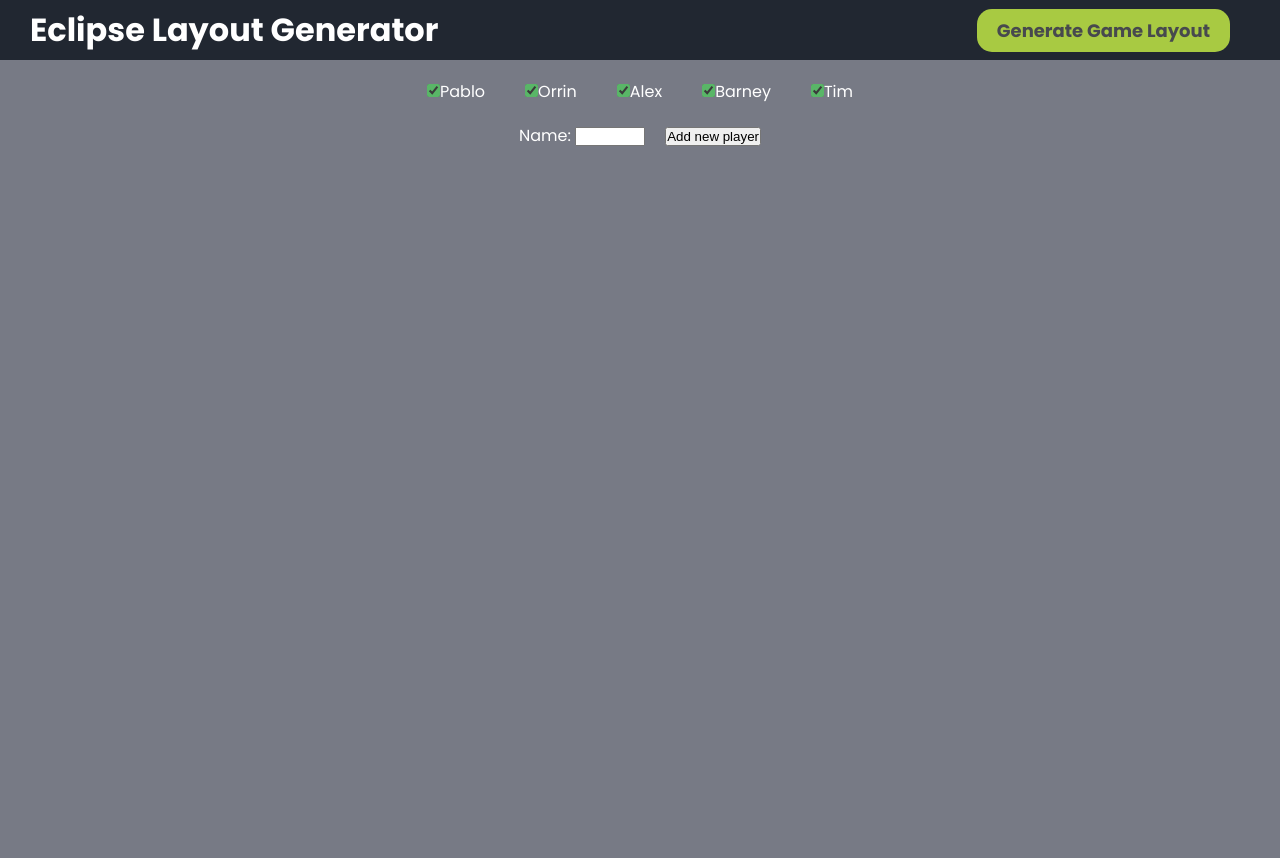
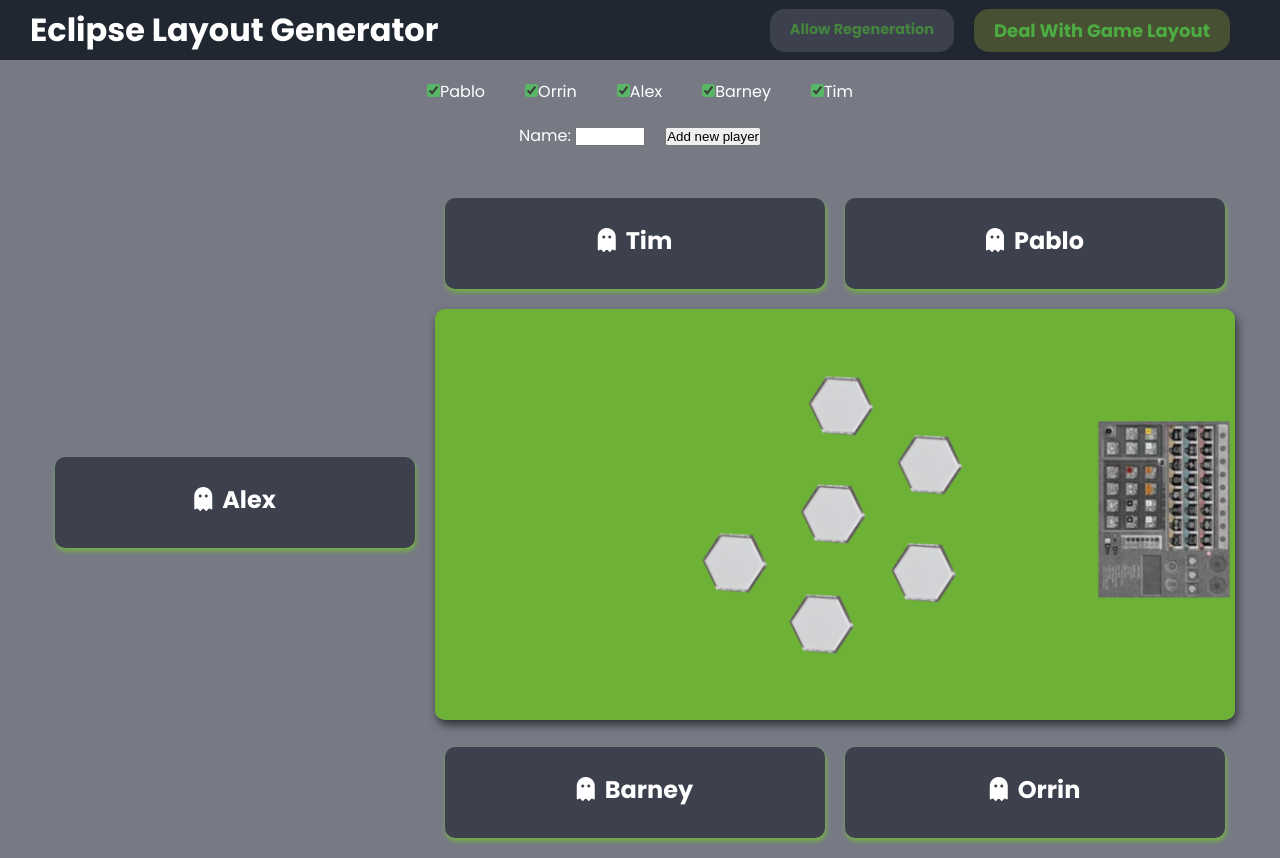
Before and after one commit to pablisch/eclipse-layout-react, a React (Create React App) app: page / in a window 1280 px wide. Both pictures are taken after a click on the element "Generate Game Layout". Before the commit the page ends 800 px from the top, so only its background shows below. Built offline with nearby package versions, Linux system fonts and the light colour scheme.

Commit message:
Newly restructured app fully working

```diff
--- a/src/AdditionalPlayers.js
+++ b/src/AdditionalPlayers.js
@@ -1,6 +1,6 @@
 function AdditionalPlayers({ addPlayer, setAddPlayer, handleNewPlayer }) {
 
-  const handleSubmit = (e) => {
+  const handleAddPlayerSubmit = (e) => {
     e.preventDefault();
     handleNewPlayer(addPlayer);
     setAddPlayer('')
@@ -8,7 +8,7 @@ function AdditionalPlayers({ addPlayer, setAddPlayer, handleNewPlayer }) {
 
   return (
     <div className='others'>
-      <form onSubmit={handleSubmit}>
+      <form onSubmit={handleAddPlayerSubmit}>
         <label htmlFor=''>Name: </label>
         <input
           id='add1'
--- a/src/App.js
+++ b/src/App.js
@@ -1,115 +1,75 @@
-import { useState, useEffect } from 'react';
+import { useState } from 'react';
 import Navbar from './Navbar';
 import Table from './Table';
 import Form from './Form';
 
 function App() {
-  const regularPlayerList = [{ id: 1, name: "Pablo", playing: true }, { id: 2, name: "Orrin", playing: true }, { id: 3, name: "Alex", playing: true }, { id: 4, name: "Barney", playing: true }, { id: 5, name: "Tim", playing: true },];
-  const [players, setPlayers] = useState(regularPlayerList);
-  const [addPlayer, setAddPlayer] = useState('')
+  const regularPlayerList = [
+    { id: 1, name: 'Pablo', playing: true },
+    { id: 2, name: 'Orrin', playing: true },
+    { id: 3, name: 'Alex', playing: true },
+    { id: 4, name: 'Barney', playing: true },
+    { id: 5, name: 'Tim', playing: true },
+  ];
+  const [players, setPlayers] = useState(regularPlayerList); // initial players and result of form additions
+  const [addPlayer, setAddPlayer] = useState(''); // add players in AditionalPlayers component
+  const [playerList, setPlayerList] = useState([]) // final player list resulting from form submission
 
-  const [layout, setLayout] = useState(false);
-  const [generated, setGenrated] = useState(false);
-  const [layoutImage, setLayoutImage] = useState('images/playTable.png');
+  const [generated, setGenerated] = useState(false); // true when a laout has been generated
+  const [generatedCount, setGeneratedCount] = useState(0); // count of how many generations there have been
 
   function handlePlayerPlaying(name) {
-    setPlayers(players => players.map(player => player.name === name ? {...player, playing: !player.playing} : player))
-    console.log("CHANGING PLAYER STATUS", name)
+    setPlayers((players) =>
+      players.map((player) =>
+        player.name === name ? { ...player, playing: !player.playing } : player
+      )
+    );
   }
 
   function handleNewPlayer(name) {
     const newPlayer = { id: Date.now(), name: name, playing: true };
-    setPlayers(players => [...players, newPlayer]);
-    console.log("NEW PLAYER", name);
+    setPlayers((players) => [...players, newPlayer]);
   }
 
-
-  const handleSubmit = (e) => {
+  const handleMainFormSubmit = (e) => {
     e.preventDefault();
-    // setPlayers([]);
-    let count = 0;
-    if (count > 6) {
+    const playingPlayersNames = players.filter(player => player.playing).map(player => player.name)
+    console.log(playingPlayersNames)
+    if (playingPlayersNames > 6) {
       alert('Eclipse has a maximum of 6 players.');
       return;
-    } else if (count < 4) {
-      alert('With less than 4 players, you should be able to work this out yourselves!');
-      return;
-    }
+    } else if (playingPlayersNames < 4) {
+      alert(
+        'With less than 4 players, you should be able to work this out yourselves!'
+        );
+        return;
+      }
+    setPlayerList(playingPlayersNames)
 
-    console.log(players)
-    setLayout(true);
-    setGenrated(true);
+    console.log('players:', players);
+    setGenerated(true);
+    setGeneratedCount((counter) => counter + 1);
   };
 
-  function shuffleArray(array) {
-    for (let i = array.length - 1; i > 0; i--) {
-      const j = Math.floor(Math.random() * (i + 1));
-      [array[i], array[j]] = [array[j], array[i]];
-    }
-
-    if (players.includes('Pablo')) {
-      if (Math.floor(Math.random() * (5 - 1 + 1) + 1) !== 1) {
-        let index = players.indexOf("Pablo");
-        if (index !== -1) {
-          let removed = players.splice(index, 1);
-          players.unshift(removed[0]);
-        }
-      }
-    }
-
-    return array;
-  }
-
-  function getTableImage() {
-    console.log(players.length)
-    if (players.length === 4) {
-      if (Math.floor(Math.random()*(2-1+1)+1) === 1) {
-        setLayoutImage("images/playTableFourV1b.png");
-        console.log('layoutImage:', layoutImage);
-      } else {
-        setLayoutImage("images/playTableFourV2b.png");
-        console.log('layoutImage:', layoutImage);
-      }
-    }
-
-    if (players.length === 5) {
-      var randomNumber = (Math.floor(Math.random()*(5-1+1)+1))
-      switch(randomNumber) {
-        case 1:
-          setLayoutImage("images/playTableFiveV1b.png");
-          break;
-          case 2:
-          setLayoutImage("images/playTableFiveV2b.png");
-          break;
-          case 3:
-          setLayoutImage("images/playTableFiveV3b.png");
-          break;
-          case 4:
-          setLayoutImage("images/playTableFiveV4b.png");
-          break;
-          case 5:
-          setLayoutImage("images/playTableFiveV5b.png");
-          break;
-          default:
-          setLayoutImage("images/playTable.png");
-          break;
-      }
-    }
-  }
-
-  // useEffect(() => {
-  //   console.log("LAYOUT CHANGED", layout)
-  //   console.log(players);
-  //   // shuffleArray(players);
-  //   console.log(players);
-  //   getTableImage();
-  // }, [players])
-
   return (
-    <div className="App">
-      <Navbar layout={layout} setLayout={setLayout} handleSubmit={handleSubmit} />
-      <Form players={players} handlePlayerPlaying={handlePlayerPlaying} addPlayer={addPlayer} setAddPlayer={setAddPlayer} handleNewPlayer={handleNewPlayer} />
-      <Table layout={layout} players={players} layoutImage={layoutImage} generated={generated} />
+    <div className='App'>
+      <Navbar
+        generated={generated}
+        setGenerated={setGenerated}
+        handleMainFormSubmit={handleMainFormSubmit}
+      />
+      <Form
+        players={players}
+        handlePlayerPlaying={handlePlayerPlaying}
+        addPlayer={addPlayer}
+        setAddPlayer={setAddPlayer}
+        handleNewPlayer={handleNewPlayer}
+      />
+      <Table
+        generated={generated}
+        playerList={playerList}
+        generatedCount={generatedCount}
+      />
     </div>
   );
 }
--- a/src/Navbar.js
+++ b/src/Navbar.js
@@ -1,6 +1,6 @@
 import React, { useState } from 'react';
 
-function Navbar({ layout, setLayout, handleSubmit }) {
+function Navbar({ generated, setGenerated, handleMainFormSubmit }) {
   const [confirmation, setConfirmation] = useState(false);
 
   const handleCheats = (e) => {
@@ -16,38 +16,41 @@ function Navbar({ layout, setLayout, handleSubmit }) {
   const handleRegenerationConfirmation = (e) => {
     e.preventDefault();
     setConfirmation(false);
-    setLayout(false);
+    setGenerated(false);
   };
 
   const handleRegenerationDenial = (e) => {
     e.preventDefault();
     setConfirmation(false);
-    // setLayout(false);
   };
 
   return (
     <div>
-      <nav className="navbar">
-      <div className="container">
-        <div className="logo">Eclipse Layout Generator</div>
-        <ul className="nav">
+      <nav className='navbar'>
+        <div className='container'>
+          <div className='logo'>Eclipse Layout Generator</div>
+          <ul className='nav'>
             <li className={confirmation ? 'warning' : 'hidden'}>
-              <p onClick={handleRegenerationConfirmation}>Confirm Regeneration</p>
+              <p onClick={handleRegenerationConfirmation}>
+                Confirm Regeneration
+              </p>
             </li>
             <li className={confirmation ? 'generate small-nav' : 'hidden'}>
               <p onClick={handleRegenerationDenial}>Deny Regeneration</p>
             </li>
-            <li className={(layout && !confirmation) ? 'allow' : 'hidden'}>
+            <li className={generated && !confirmation ? 'allow' : 'hidden'}>
               <p onClick={handleRegeneration}>Allow Regeneration</p>
             </li>
-          <li className={layout ? 'generated' : 'generate'}>
-              <p onClick={layout ? handleCheats : handleSubmit}>{ layout ? 'Deal With Game Layout' : 'Generate Game Layout' }</p>
+            <li className={generated ? 'generated' : 'generate'}>
+              <p onClick={generated ? handleCheats : handleMainFormSubmit}>
+                {generated ? 'Deal With Game Layout' : 'Generate Game Layout'}
+              </p>
             </li>
           </ul>
         </div>
       </nav>
     </div>
-  )
+  );
 }
 
-export default Navbar
+export default Navbar;
--- a/src/RegularPlayer.js
+++ b/src/RegularPlayer.js
@@ -1,5 +1,4 @@
 function RegularPlayer({ player, handlePlayerPlaying }) {
-  console.log('player in reg player sing.:', player);
 
   if (!player) {
     return null;
--- a/src/RegularPlayers.js
+++ b/src/RegularPlayers.js
@@ -1,7 +1,6 @@
 import RegularPlayer from "./RegularPlayer";
 
 function RegularPlayers({ players, handlePlayerPlaying }) {
-  console.log('players in reg players:', players)
 
   return (
     <div className="regulars">
--- a/src/Table.js
+++ b/src/Table.js
@@ -1,18 +1,81 @@
-import { useState } from 'react';
+import { useState, useEffect } from 'react';
 
-function Table({ layout, players, layoutImage, generated }) {
-  console.log("In Table", players)
+function Table({ generate, playerList, generatedCount }) {
+  const [tableImage, setTableImage] = useState('images/playTable.png');
+
+  console.log('In Table - player list', playerList);
+
+  useEffect(() => {
+    getTableImage();
+    shuffleArray(playerList);
+  }, [playerList])
+
+  function getTableImage() {
+    console.log(playerList.length);
+    if (playerList.length === 4) {
+      if (Math.floor(Math.random() * (2 - 1 + 1) + 1) === 1) {
+        setTableImage('images/playTableFourV1b.png');
+        console.log('tableImage:', tableImage);
+      } else {
+        setTableImage('images/playTableFourV2b.png');
+        console.log('tableImage:', tableImage);
+      }
+    }
+
+    if (playerList.length === 5) {
+      var randomNumber = Math.floor(Math.random() * (5 - 1 + 1) + 1);
+      switch (randomNumber) {
+        case 1:
+          setTableImage('images/playTableFiveV1b.png');
+          break;
+        case 2:
+          setTableImage('images/playTableFiveV2b.png');
+          break;
+        case 3:
+          setTableImage('images/playTableFiveV3b.png');
+          break;
+        case 4:
+          setTableImage('images/playTableFiveV4b.png');
+          break;
+        case 5:
+          setTableImage('images/playTableFiveV5b.png');
+          break;
+        default:
+          setTableImage('images/playTable.png');
+          break;
+      }
+    }
+  }
+
+  function shuffleArray(array) {
+    for (let i = array.length - 1; i > 0; i--) {
+      const j = Math.floor(Math.random() * (i + 1));
+      [array[i], array[j]] = [array[j], array[i]];
+    }
+
+    if (playerList.includes('Pablo')) {
+      if (Math.floor(Math.random() * (5 - 1 + 1) + 1) !== 1) {
+        let index = playerList.indexOf('Pablo');
+        if (index !== -1) {
+          let removed = playerList.splice(index, 1);
+          playerList.unshift(removed[0]);
+        }
+      }
+    }
+
+    return array;
+  }
 
   return (
     <div>
-      {/* <section className="maincols">
+      <section className="maincols">
       <section className="container">
 
         <section className="left-side">
           <section className="boxes">
             <div className="container">
               <div className="box three">
-                <h2 id = "three"><i className="fa-solid fa-ghost"></i>{players[2] ? players[2] : 'Player 3'}</h2>
+                <h2 id = "three"><i className="fa-solid fa-ghost"></i>{playerList[2] ? playerList[2] : 'Player 3'}</h2>
               </div>
             </div>
           </section>
@@ -21,29 +84,29 @@ function Table({ layout, players, layoutImage, generated }) {
         <section className="right-side">
           <section className="boxes">
               <div className="container">
-                {(generated && players.length < 5) ? null : (
+                {(generatedCount > 0 && playerList.length < 5) ? null : (
                   <div className="box five">
-                <h2 id="five"><i className="fa-solid fa-ghost"></i>{players[4] ? players[4] : 'Player 5'}</h2>
+                <h2 id="five"><i className="fa-solid fa-ghost"></i>{playerList[4] ? playerList[4] : 'Player 5'}</h2>
               </div>
                 )}
               <div className="box one">
-                <h2 id ="one"><i className="fa-solid fa-ghost"></i>{players[0] ? players[0] : 'Player 1'}</h2>
+                <h2 id ="one"><i className="fa-solid fa-ghost"></i>{playerList[0] ? playerList[0] : 'Player 1'}</h2>
               </div>
             </div>
           </section>
             <section className="table">
-              {layoutImage && <img className='image' src={layoutImage} alt='table layout'/>}
+              {tableImage && <img className='image' src={tableImage} alt='table generate'/>}
           </section>
             <section className="boxes">
               <div className="container">
                 <div className="box two">
-                  <h2 id ="two"><i className="fa-solid fa-ghost"></i>{players[1] ? players[1] : 'Player 2'}</h2>
+                  <h2 id ="two"><i className="fa-solid fa-ghost"></i>{playerList[1] ? playerList[1] : 'Player 2'}</h2>
                 </div>
                 <div className="box four">
-                  <h2 id = "four"><i className="fa-solid fa-ghost"></i>{players[3] ? players[3] : 'Player 4'}</h2>
+                  <h2 id = "four"><i className="fa-solid fa-ghost"></i>{playerList[3] ? playerList[3] : 'Player 4'}</h2>
                 </div>
-                {(generated && players.length < 6) ? null : (<div className="box six">
-                  <h2 id = "six"><i className="fa-solid fa-ghost"></i>{players[5] ? players[5] : 'Player 6'}</h2>
+                {(generatedCount > 0 && playerList.length < 6) ? null : (<div className="box six">
+                  <h2 id = "six"><i className="fa-solid fa-ghost"></i>{playerList[5] ? playerList[5] : 'Player 6'}</h2>
                 </div>)}
 
               </div>
@@ -51,7 +114,7 @@ function Table({ layout, players, layoutImage, generated }) {
           </section>
 
         </section>
-      </section> */}
+      </section>
     </div>
   );
 }
```
Also changed, not shown: src/Form.js (+21 -16 lines). Lines whose indentation alone changed are shown as unchanged.
